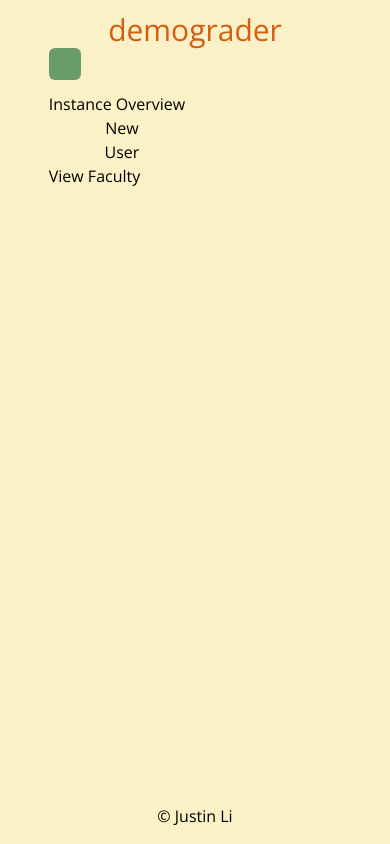
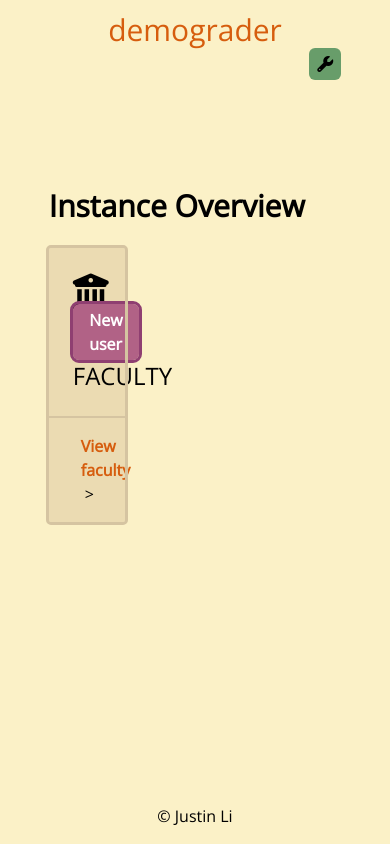
Before and after one commit to justinnhli/flask-demograder, a Python web app: template templates/overview.html in a window 390 px wide. Run offline with Jinja, Linux system fonts and the light colour scheme; the template is opened without the code that fills it, so the values that code supplies are empty; some libraries are stand-ins or nearby versions.

Commit message:
Implemented some more of the interface design

```diff
--- a/static/style.css
+++ b/static/style.css
@@ -1,8 +1,11 @@
 :root {
 	--bg: #fbf1c7;
 	--bg0: #ebdbb2;
+	--bg2: #d5c4a1;
 	--orange: #af3a03;
 	--lorange: #d65d0e;
+	--purple: #b16286;
+	--dark-purple: #8f3f71;
 	--green: #98971a;
 	--blue: #458588;
 	--aqua: #689d6a;
@@ -15,9 +18,21 @@ body {
 	font-family:Open Sans, Helvetica, Arial,sans-serif;
 }
 
+a {
+	color: var(--lorange)
+}
+
 /* Colors */
 .bg0 {
 	background-color: var(--bg0);
+}
+
+.bg0-color {
+	color: var(--bg0)
+}
+
+.bg-purple {
+	background-color: var(--purple);
 }
 
 .lorange {
@@ -44,6 +59,20 @@ body {
 	color: var(--grey);
 }
 
+.outline-bg2 {
+	outline-color: var(--bg2);
+}
+
+.outline-dark-purple {
+	outline-color: var(--dark-purple)
+}
+
+.card-divider {
+	border-color: var(--bg2);
+	border-width: 1px;
+}
+
+/* Custom Styles */
 .admin-button {
 	background-color: var(--aqua);
 }
--- a/templates/base.html
+++ b/templates/base.html
@@ -9,22 +9,29 @@
         <script src="https://kit.fontawesome.com/99eb0eda65.js" crossorigin="anonymous"></script>
         <link href="{{ url_for('static', filename='style.css') }}" rel="stylesheet" type="text/css">
         <link href="static/card.css" rel="stylesheet" type="text/css">
-
     </head>
 
     <body class="grid grid-cols-8 h-screen">
         <div class="flex flex-col col-span-6 col-start-2">
-            <div id="header" class="grid grid-cols-1 lg:grid-cols-3 py-3">
+            <!-- Navbar -->
+            <nav class="grid grid-cols-1 lg:grid-cols-2 py-3 mb-16">
+                <!-- Logo -->
                 <div class="lorange text-3xl text-center lg:text-left">
                     <a href="/">demograder</a>
                 </div>
-                <a class="block" href="/overview">
+                    <!-- Navbar Options -->
+                    <div class="text-right space-x-5">
+                        <!-- Admin Button -->
+                        {# if role >= Role.ADMIN #}
+		                <a class="inline-block col-span-1" href="/overview">
                             <div class="admin-button flex w-8 h-8 items-center justify-center rounded-md">
-                        <i class="fa-thin fa-wrench inline-block"></i>
+    		                    <i class="fa-solid fa-wrench"></i>
                             </div>
             		    </a>
+                        {# endif #}
+
 		                {% if user %}
-                <div id="user" class="flex justify-center lg:justify-end items-end text-center">
+			            <div id="user" class="inline-block justify-center lg:justify-end items-end text-center col-span-1">
 		                    {% if alternate_view %}
               	            (<a href="{{ request.path }}">viewing as</a> {{ role.name.lower() }} {{ viewer.email }})
     		                {% else %}
@@ -34,6 +41,7 @@
                 		</div>
                 		{% endif %}
 								</div>
+            </nav>
 
             {% if user %}
             <div id="navbar">
@@ -45,11 +53,6 @@
                     <span id="faculty-nav-bar">
                         <a href="{{ url_for('demograder.course_form') }}">new course</a>
                     </span>
-                    {% if role >= Role.ADMIN %}
-                    | <span id="admin-nav-bar">
-                        admin
-                    </span>
-                    {% endif %}
                     {% endif %}
                 </div>
             </div>
@@ -64,5 +67,4 @@
             </div>
         </div>
     </body>
-
 </html>
--- a/templates/card.html
+++ b/templates/card.html
@@ -1,17 +1,6 @@
+{# This macro defines a container with rounded edges, and with pre-set formatting #}
+{% macro card(content) %}
 <div class="course-card grid grid-cols-2 col-span-1">
-    <div class = "course-info flex flex-col justify-around">
-        <h1 class="grey course-title text-xl font-bold">COMP 229</h1>
-        <h2 class="grey semester-year text-md">Spring 2022</h2>
-        <h3 class="light-grey section-title text-sm">Section 1</h3>
-    </div>
-    <div class="course-stats flex flex-col justify-center">
-        <div class="">
-            <i class="fa-solid fa-user-group mx-1"></i>
-            29 Students
-        </div>
-        <div class="">
-            <i class="fa-solid fa-book mx-1"></i>
-            1 Tests
-        </div>
-    </div>
+		{{ content }}
 </div>
+{% endmacro %}
--- a/templates/overview.html
+++ b/templates/overview.html
@@ -1,24 +1,30 @@
 {% extends "base.html" %}
+
+{% import "card.html" as card %}
 
 {% block title %}Demograder{% endblock %}
 
 {% block content %}
-<div>
-    <h1>Instance Overview</h1>
-    <div class="grid grid-cols-3">
-        <div>
-            <div class="grid grid-cols-2">
-                <div>
-
-                </div>
-                <button>New User</button>
-            </div>
-            <a>View Faculty</a>
-        </div>
-        <div></div>
-        <div></div>
+<div class="mt-8">
+    <h1 class="text-3xl font-bold">Instance Overview</h1>
+    <div class="grid grid-cols-3 gap-8 mt-6">
+		<div class="bg0 col-span-1 rounded-sm outline outline-bg2">
+			<div class="grid grid-cols-2">
+				<div class="flex flex-col p-6 space-y-2">
+					<div class="text-4xl space-x-2"><i class="fa-solid fa-building-columns"></i><span>4</span></div>
+					<div class="text-2xl fold-bold">FACULTY</div>
+				</div>
+				<div class="flex justify-center items-center">
+					<a class="block bg-purple px-4 py-1 rounded-md outline outline-dark-purple font-extrabold text-white" href="#">
+						New user
+					</a>
+				</div>
+			</div>
+			<hr class="card-divider">
+			<div class="py-4 mx-8 space-x-1">
+				<a class="lorange font-semibold" href="#">View faculty</a> <span>&gt;</span>
+			</div>
+		</div>
     </div>
-
 </div>
-
 {% endblock %}
```
Also changed, not shown: routes.py (+59 -55 lines), templates/home.html (+20 -0 lines). Lines whose indentation alone changed are shown as unchanged.
